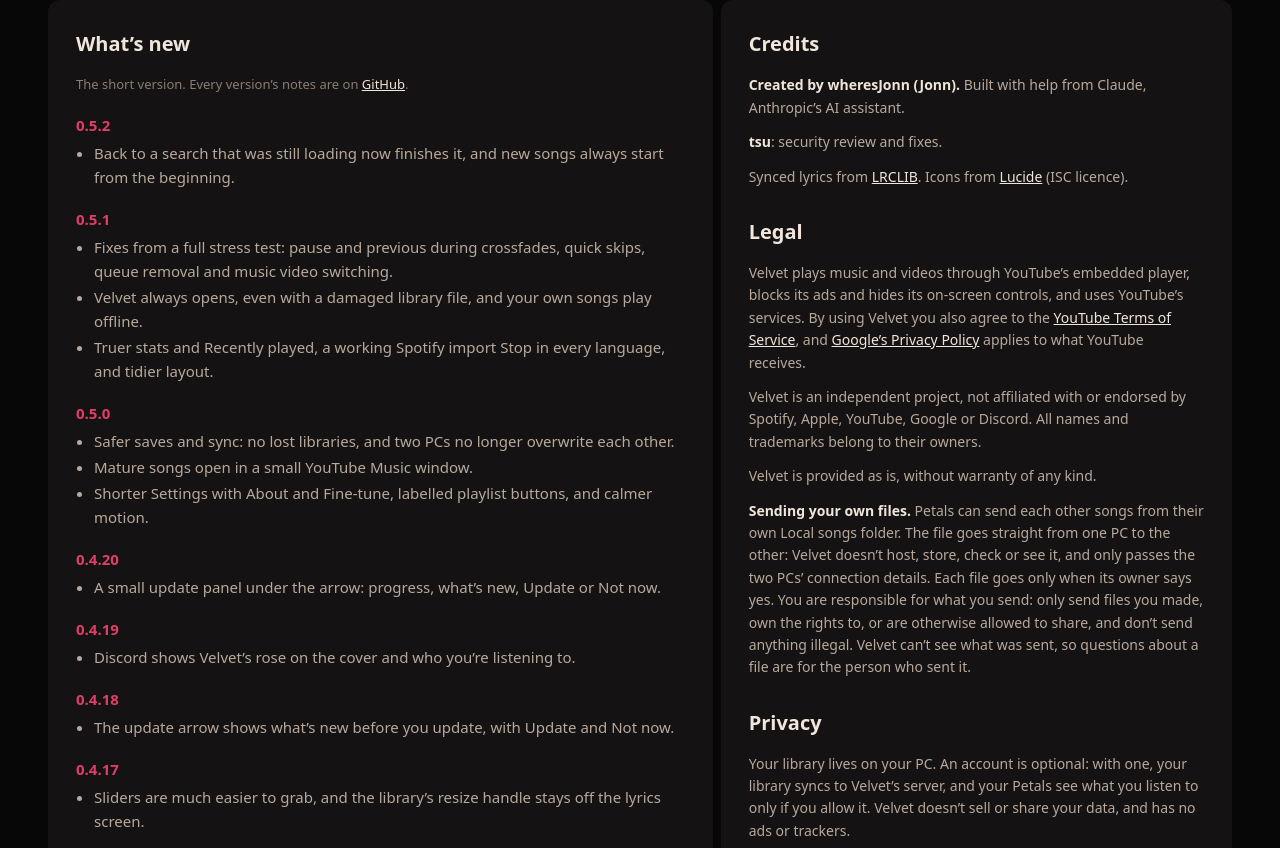
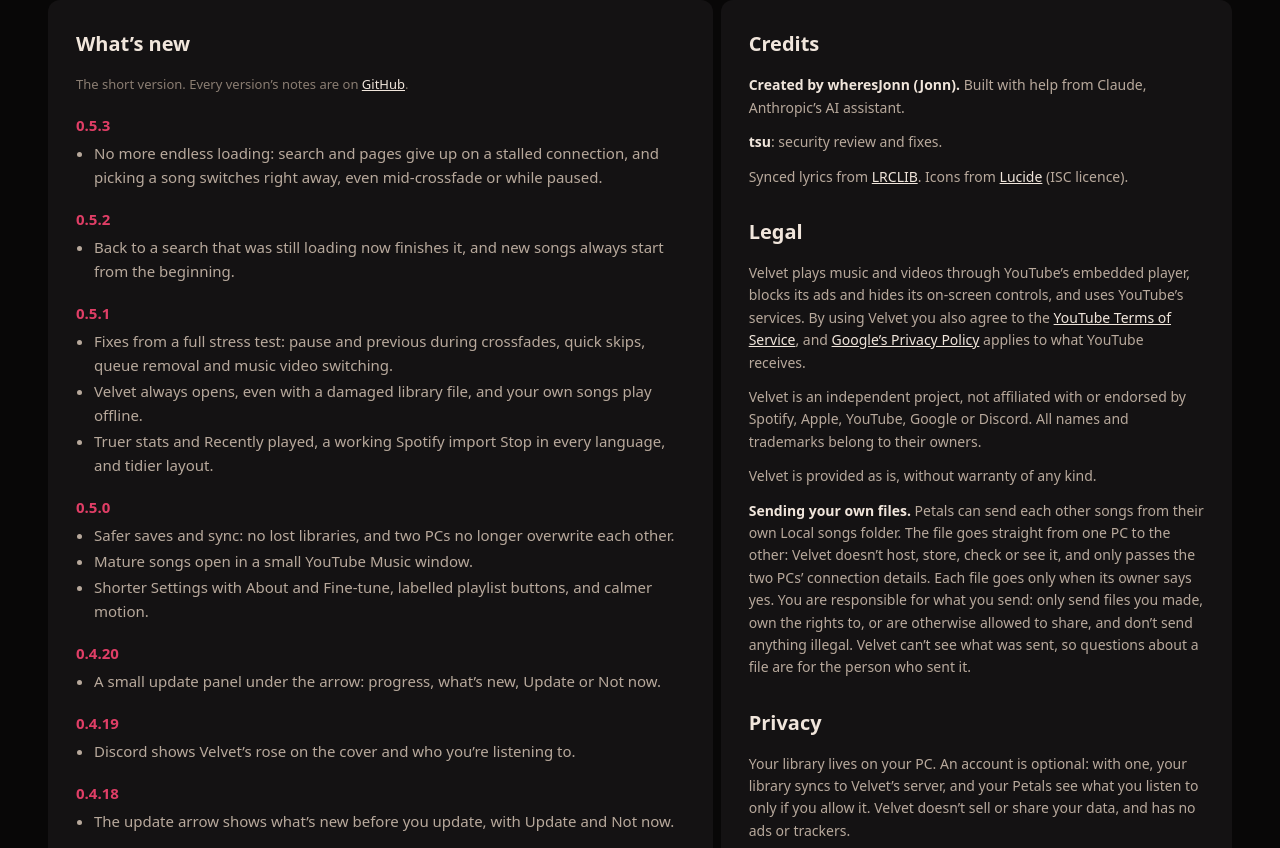
Before and after one commit to BugsReporter/velvetplayer, a plain HTML site: page 404.html in a window 1280 px wide. Shown: the part 1122-1970 px from the top of the page. Drawn offline with Linux system fonts and the light colour scheme; no server answers.

Commit message:
0.5.3 changelog
Co-Authored-By: Claude Opus 5.5 <noreply@anthropic.com>

```diff
--- a/404.html
+++ b/404.html
@@ -141,6 +141,10 @@
     <section class="log">
       <h2>What’s new</h2>
       <p class="ver" style="margin:0">The short version. Every version’s notes are on <a href="https://github.com/BugsReporter/velvet-releases/releases" rel="noopener">GitHub</a>.</p>
+      <h3>0.5.3</h3>
+      <ul>
+        <li>No more endless loading: search and pages give up on a stalled connection, and picking a song switches right away, even mid-crossfade or while paused.</li>
+      </ul>
       <h3>0.5.2</h3>
       <ul>
         <li>Back to a search that was still loading now finishes it, and new songs always start from the beginning.</li>
```
Also changed, not shown: index.html (+4 -0 lines).
